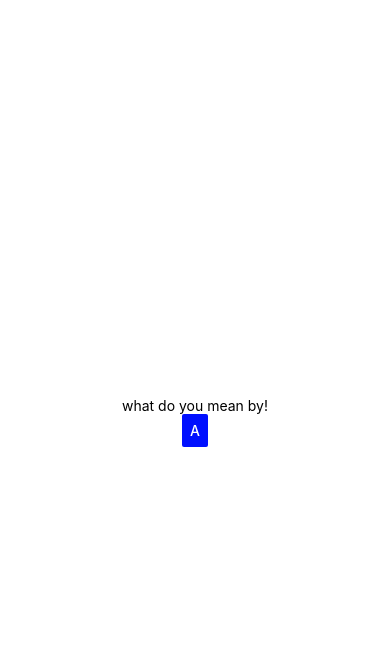
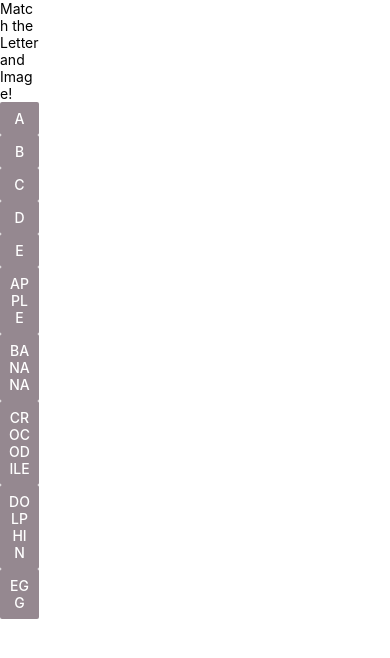
Before and after one commit to Andrew-Eyhorn/children-s-toy, a React Native app: screen / in a window 390 px wide. Shown: the top 658 px of the page. Built offline with nearby package versions, Linux system fonts and the light colour scheme.

Commit message:
added more buttons

```diff
--- a/App.js
+++ b/App.js
@@ -5,21 +5,59 @@ import { StyleSheet, Text, View, Button } from 'react-native';
 export default function App() {
   return (
     <View style={styles.container}>
-      <Text>what do you mean by!</Text>
+      <Text>Match the Letter and Image!</Text>
       <StatusBar style="auto" />
       <Button
   title="A"
-  color="#000FFF"
+  color="#958890"
+/>
+<Button
+  title="B"
+  color="#958890"
+/>
+<Button
+  title="C"
+  color="#958890"
+/>
+<Button
+  title="D"
+  color="#958890"
+/>
+<Button
+  title="E"
+  color="#958890"
+/>
+<Button
+  title="Apple"
+  color="#958890"
+/>
+<Button
+  title="Banana"
+  color="#958890"
+/>
+<Button
+  title="Crocodile"
+  color="#958890"
+/>
+<Button
+  title="Dolphin"
+  color="#958890"
+/>
+<Button
+  title="Egg"
+  color="#958890"
 />
     </View>
+
   );
 }
 
 const styles = StyleSheet.create({
   container: {
-    flex: 1,
+    alignContent: 'left',
     backgroundColor: '#fff',
-    alignItems: 'center',
-    justifyContent: 'center',
+    justifyContent: 'left',
+    width:'10%',
+    height:'50%',
   },
 });
```
